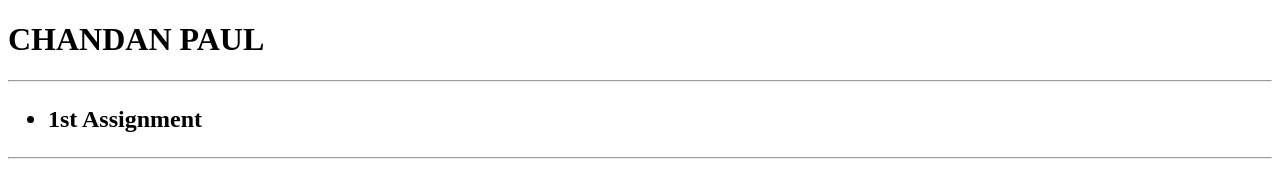
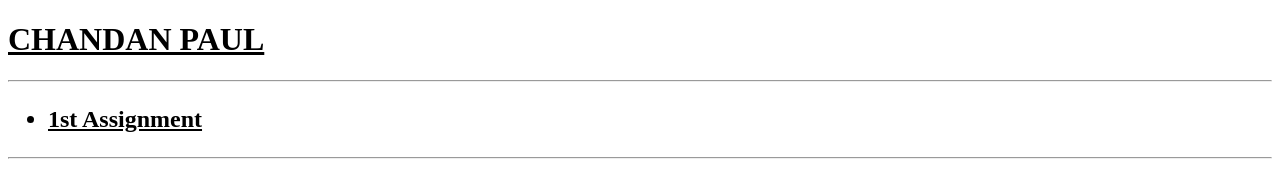
Before and after one commit to chandanpaul123/web_task, a plain HTML site: page index.html in a window 1280 px wide. Shown: the top 179 px of the page. Drawn offline with Linux system fonts and the light colour scheme.

Commit message:
Update index.html

```diff
--- a/index.html
+++ b/index.html
@@ -7,11 +7,13 @@
     <title>Document</title>
   </head>
   <body>
-    <h1><b>CHANDAN PAUL</b></h1>
+    <h1>
+      <ins><b>CHANDAN PAUL</b></ins>
+    </h1>
     <hr />
     <h2>
       <ul>
-        <li>1st Assignment</li>
+        <li><ins>1st Assignment</ins></li>
       </ul>
       <hr />
     </h2>
```
